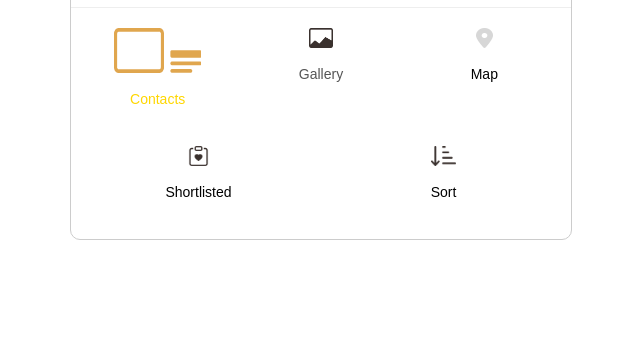
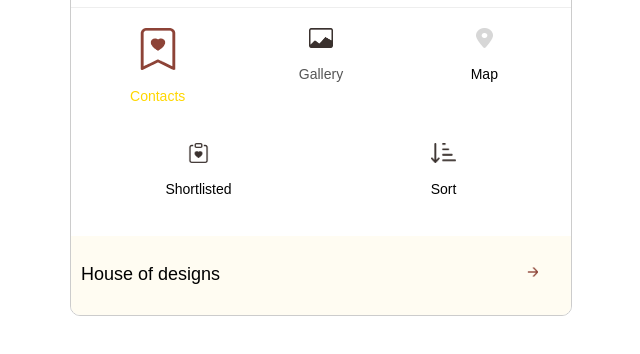
Before and after one commit to harshanandsingh/EmptyCup_frontend, a plain HTML site: page index.html in a window 1280 px wide. Shown: the part 64-418 px from the top of the page, without its empty margins (319-959 px from the left). Drawn offline with Linux system fonts and the light colour scheme; no server answers.

Commit message:
Update index.html

```diff
--- a/index.html
+++ b/index.html
@@ -180,6 +180,42 @@
     .shortlisted-highlight {
       border: 2px solid gold;
     }
+.footer {
+  position: relative;
+  width: 100;
+  height: 59px;
+  display: flex;
+  align-items: center;
+  justify-content: space-between;
+  background-color: #FFFCF2;
+}
+
+.footer-text {
+  font-family: 'Chivo', sans-serif;
+  font-weight: 400;
+  font-size: 18px;
+  line-height: 100%;
+  letter-spacing: 0%;
+  color: #000000;
+  width: 147px;
+  height: 21px;
+}
+
+.footer-arrow {
+  position: absolute;
+  top: 25px; /* Slight adjustment to match top=778px */
+  left: 450px; /* 33px (footer left) + 273 = 306px absolute */
+  width: 23px;
+  height: 22px;
+}
+
+.footer-arrow .arrow-img {
+  width: 11.5px;
+  height: 9.63px;
+  position: absolute;
+  top: 6.19px;
+  left: 5.75px;
+}
 
     @media (max-width: 600px) {
       .action-item {
@@ -219,8 +255,8 @@
       <!-- Actions -->
       <div class="action-section">
         <div class="action-item" id="contacts-action">
-          <img src="image/contact1.png" class="outer-icon" />
-          <img src="image/contact.png" class="inner-icon" />
+          <img src="image/image.png" class="outer-icon" />
+
           <p class="action-label gold">Contacts</p>
         </div>
         <div class="action-item">
@@ -250,6 +286,14 @@
       <div class="bottom-section" id="designer-container">
         <!-- JavaScript will populate content here -->
       </div>
+
+      <!-- Footer Section -->
+        <div class="footer">
+        <div class="footer-text">House of designs</div>
+        <div class="footer-arrow">
+            <img src="image/arrow.png" alt="Arrow" class="arrow-img">
+        </div>
+        </div>
     </div>
   </div>
 
```
